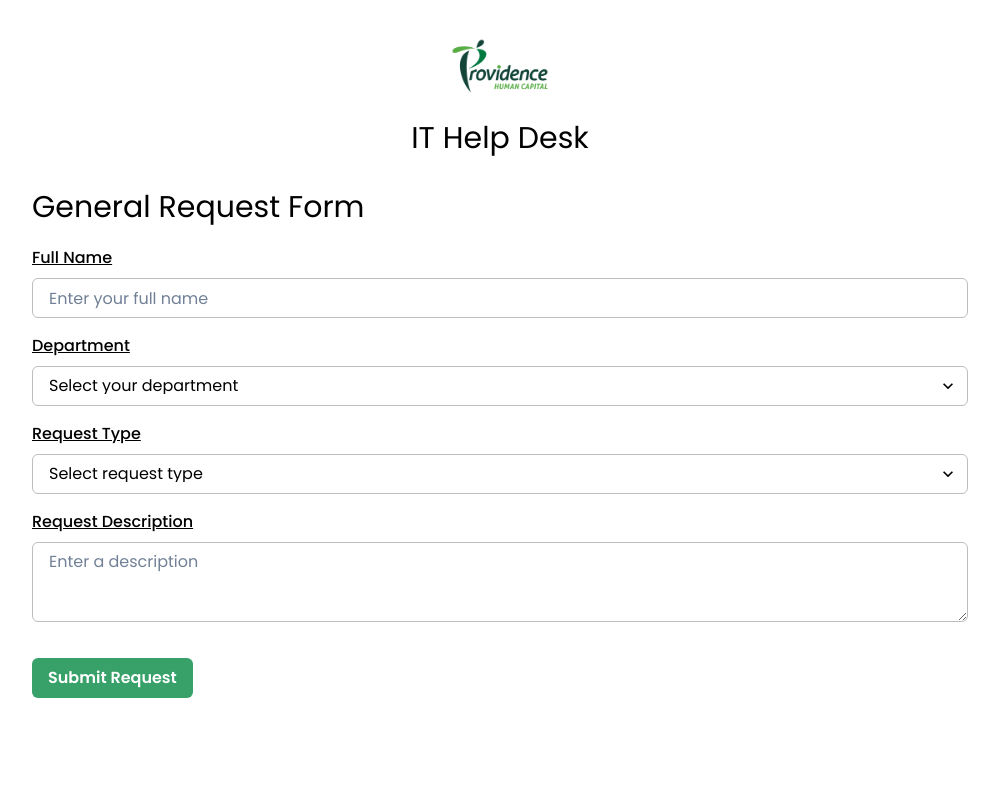
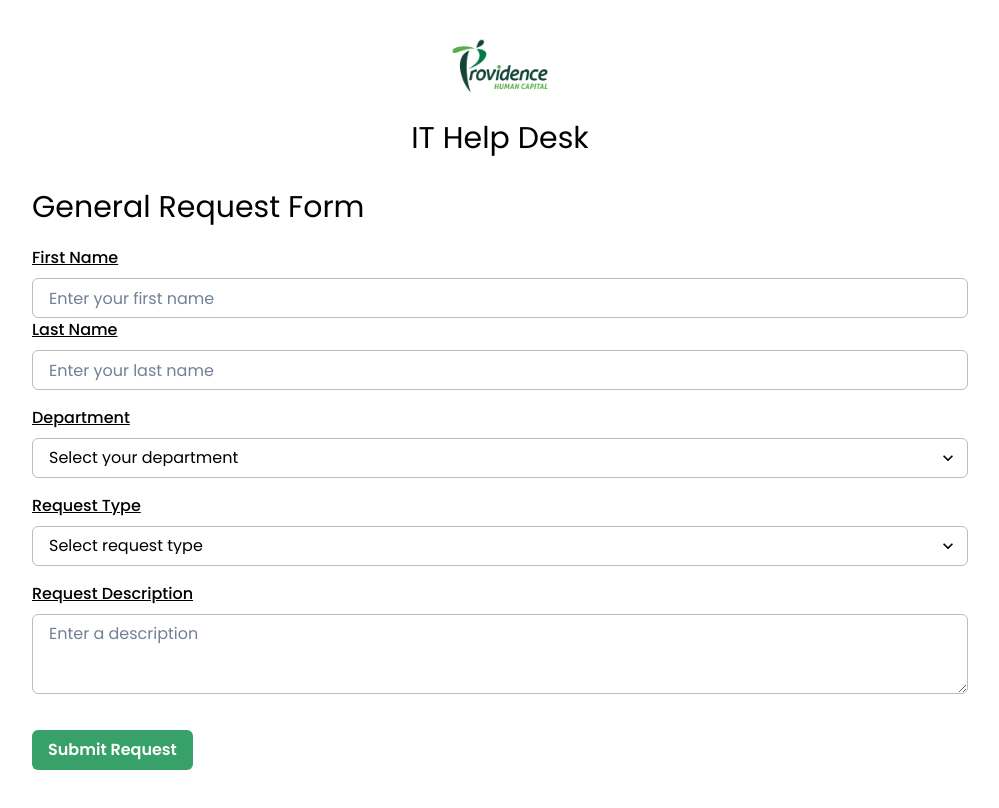
Before and after one commit to Providence-Human-Capital/HelpDesk, a React (Vite) app: page /help-desk in a window 1280 px wide. Shown: the whole page, without its empty margins (140-1139 px from the left). Built offline with nearby package versions, Linux system fonts and the light colour scheme.

Commit message:
[fix] split name field into firrstname & lastname for general request

```diff
--- a/src/components/general.jsx
+++ b/src/components/general.jsx
@@ -1,5 +1,5 @@
 // src/App.js or src/Form.js
-import React from 'react';
+import React from "react";
 import {
   ChakraProvider,
   VStack,
@@ -12,24 +12,29 @@ import {
   Container,
   useToast,
   Text,
-    Box
-} from '@chakra-ui/react';
-import { useForm } from "react-hook-form"
-import axios from 'axios'
-import Loader from './loader';
-import { useState } from 'react';
-
+  Box,
+} from "@chakra-ui/react";
+import { useForm } from "react-hook-form";
+import axios from "axios";
+import Loader from "./loader";
+import { useState } from "react";
 
 export default function general() {
-    const { register, formState: { errors }, handleSubmit, reset } = useForm()
-    const toast = useToast()
-    const [loading, setLoading] = useState(false)
+  const {
+    register,
+    formState: { errors },
+    handleSubmit,
+    reset,
+  } = useForm();
+  const toast = useToast();
+  const [loading, setLoading] = useState(false);
 
   const onSubmit = (data) => {
-        setLoading(true)
-        axios.post('http://localhost:8888/general/add', data)
+    setLoading(true);
+    axios
+      .post("http://localhost:8888/general/add", data)
       .then((res) => {
-                console.log(res.data)
+        console.log(res.data);
         toast({
           title: "Your request has been successfully sent",
           description: "You will hear from us soon",
@@ -40,18 +45,21 @@ export default function general() {
         });
 
         reset({
-                    name: '',
-                    department: '',
-                    description: '',
-                    type: '',
-                    anydesk: '',
-                })
+          firstname: "",
+          lastname: "",
+          department: "",
+          description: "",
+          type: "",
+          anydesk: "",
+        });
       })
       .catch((err) => {
-                console.log(err)
+        console.log(err);
         toast({
           title: "Error sending request",
-                    description: err.response.data || "There was a problem processing your request, you might need to contact IT",
+          description:
+            err.response.data ||
+            "There was a problem processing your request, you might need to contact IT",
           status: "error",
           duration: 4000,
           isClosable: true,
@@ -59,30 +67,64 @@ export default function general() {
         });
       })
       .finally(() => {
-                setLoading(false)
-            })
-    }
+        setLoading(false);
+      });
+  };
 
   return (
-        <Container maxW="1100px" mt={1} color={'black'}>
+    <Container maxW="1100px" mt={1} color={"black"}>
       <VStack spacing={4} align="stretch">
-                <Text fontSize={{ md: "3xl", base: "2xl" }} mt={5}>General Request Form</Text>
+        <Text fontSize={{ md: "3xl", base: "2xl" }} mt={5}>
+          General Request Form
+        </Text>
 
         <form onSubmit={handleSubmit(onSubmit)}>
-                    <FormControl id="name">
-                        <FormLabel as='u' color={errors.name ? 'red' : 'black'}>Full Name</FormLabel>
-                        <Input type="text"
-                            placeholder="Enter your full name"
-                            borderColor={errors.name ? 'red' : '#bdbdbd'}
-                            focusBorderColor='lime'
-                            {...register('name', { minLength: { value: 4, message: 'Your name is too short' } })}
-                            aria-invalid={errors.name ? "true" : "false"}
+          <FormControl id="firstname">
+            <FormLabel as="u" color={errors.firstname ? "red" : "black"}>
+              First Name
+            </FormLabel>
+            <Input
+              type="text"
+              placeholder="Enter your first name"
+              borderColor={errors.firstname ? "red" : "#bdbdbd"}
+              focusBorderColor="lime"
+              {...register("firstname", {
+                minLength: {
+                  value: 4,
+                  message: "Your first name is too short",
+                },
+              })}
+              aria-invalid={errors.firstname ? "true" : "false"}
               isRequired
             />
           </FormControl>
+
+          <FormControl id="lastname">
+            <FormLabel as="u" color={errors.lastname ? "red" : "black"}>
+              Last Name
+            </FormLabel>
+            <Input
+              type="text"
+              placeholder="Enter your last name"
+              borderColor={errors.lastname ? "red" : "#bdbdbd"}
+              focusBorderColor="lime"
+              {...register("lastname", {
+                minLength: { value: 4, message: "Your last name is too short" },
+              })}
+              aria-invalid={errors.lastname ? "true" : "false"}
+              isRequired
+            />
+          </FormControl>
+
           <FormControl id="department" mt={4}>
-                        <FormLabel as='u'>Department</FormLabel>
-                        <Select placeholder="Select your department" borderColor={'#bdbdbd'} focusBorderColor='whatsapp' {...register('department')} isRequired>
+            <FormLabel as="u">Department</FormLabel>
+            <Select
+              placeholder="Select your department"
+              borderColor={"#bdbdbd"}
+              focusBorderColor="whatsapp"
+              {...register("department")}
+              isRequired
+            >
               <option value="Admin">Admin</option>
               <option value="Driver">Driver</option>
               <option value="Employee Benefits">Employee Benefits</option>
@@ -91,7 +133,9 @@ export default function general() {
               <option value="General Hand">General Hand</option>
               <option value="Health & Wellness">Health & Wellness</option>
               <option value="IT">IT</option>
-                            <option value="Learning & development">Learning & Development</option>
+              <option value="Learning & development">
+                Learning & Development
+              </option>
               <option value="Loans">Loans</option>
               <option value="Logistics">Logistics</option>
               <option value="Maintenance">Maintenance</option>
@@ -104,8 +148,14 @@ export default function general() {
             </Select>
           </FormControl>
           <FormControl id="request-type" mt={4}>
-                        <FormLabel as='u'>Request Type</FormLabel>
-                        <Select placeholder="Select request type" borderColor={'#bdbdbd'} focusBorderColor='whatsapp' {...register('type')} isRequired>
+            <FormLabel as="u">Request Type</FormLabel>
+            <Select
+              placeholder="Select request type"
+              borderColor={"#bdbdbd"}
+              focusBorderColor="whatsapp"
+              {...register("type")}
+              isRequired
+            >
               <option value="network">Network</option>
               <option value="printer">Printer</option>
               <option value="scanner">Scanner</option>
@@ -114,11 +164,19 @@ export default function general() {
             </Select>
           </FormControl>
           <FormControl id="description" mt={4}>
-                        <FormLabel as='u' color={errors.description ? 'red' : 'black'}>Request Description</FormLabel>
-                        <Textarea placeholder="Enter a description"
-                            borderColor={errors.description ? 'red' : '#bdbdbd'}
-                            focusBorderColor='lime'
-                            {...register('description', { minLength: { value: 10, message: 'Please enter a longer description' } })}
+            <FormLabel as="u" color={errors.description ? "red" : "black"}>
+              Request Description
+            </FormLabel>
+            <Textarea
+              placeholder="Enter a description"
+              borderColor={errors.description ? "red" : "#bdbdbd"}
+              focusBorderColor="lime"
+              {...register("description", {
+                minLength: {
+                  value: 10,
+                  message: "Please enter a longer description",
+                },
+              })}
               aria-invalid={errors.description ? "true" : "false"}
               isRequired
             />
@@ -137,24 +195,32 @@ export default function general() {
                     </FormControl> */}
 
           <Box mt={5}>
-                        {errors.name && <p role="alert" style={{ color: "red", fontWeight: 700 }}>{errors.name.message}</p>}
+            {errors.name && (
+              <p role="alert" style={{ color: "red", fontWeight: 700 }}>
+                {errors.name.message}
+              </p>
+            )}
             {/* {errors.department && <p role="alert" style={{ color: "red" }}>{errors.department.message}</p>} */}
             {/* {errors.nationalId && <p role="alert" style={{ color: "red" }}>{errors.nationalId.message}</p>} */}
-                        {errors.description && <p role="alert" style={{ color: "red", fontWeight: 700 }}>{errors.description.message}</p>}
-                        {errors.anydesk && <p role="alert" style={{ color: "red", fontWeight: 700 }}>Please enter your AnyDesk ID</p>}
+            {errors.description && (
+              <p role="alert" style={{ color: "red", fontWeight: 700 }}>
+                {errors.description.message}
+              </p>
+            )}
+            {errors.anydesk && (
+              <p role="alert" style={{ color: "red", fontWeight: 700 }}>
+                Please enter your AnyDesk ID
+              </p>
+            )}
           </Box>
 
-                    {loading ?
+          {loading ? (
             <Loader />
-                        :
-                        <Button colorScheme="green" mt={4} mb='10' type="submit">
+          ) : (
+            <Button colorScheme="green" mt={4} mb="10" type="submit">
               Submit Request
             </Button>
-                    }
-
-
-
-
+          )}
         </form>
       </VStack>
     </Container>
```
Also changed, not shown: 1 other file (tests, documents, lock files or other folders). Lines whose indentation alone changed are shown as unchanged.
